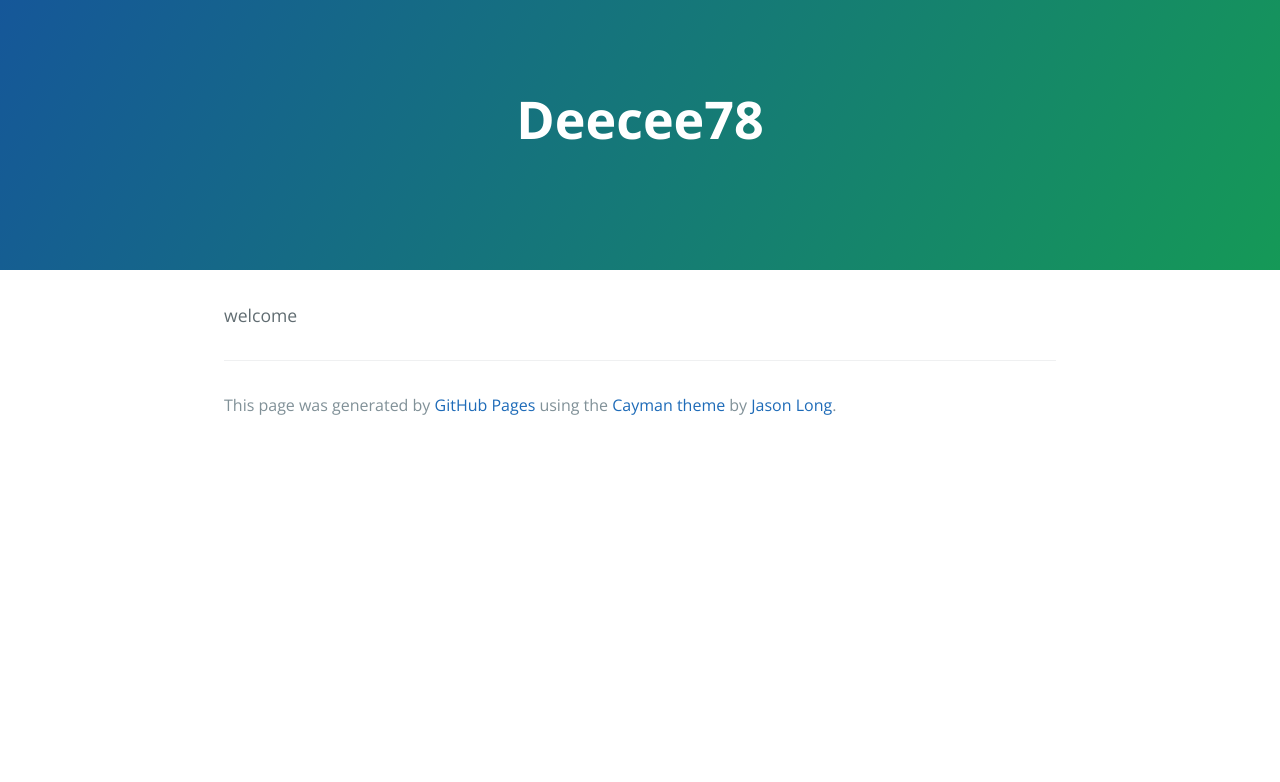
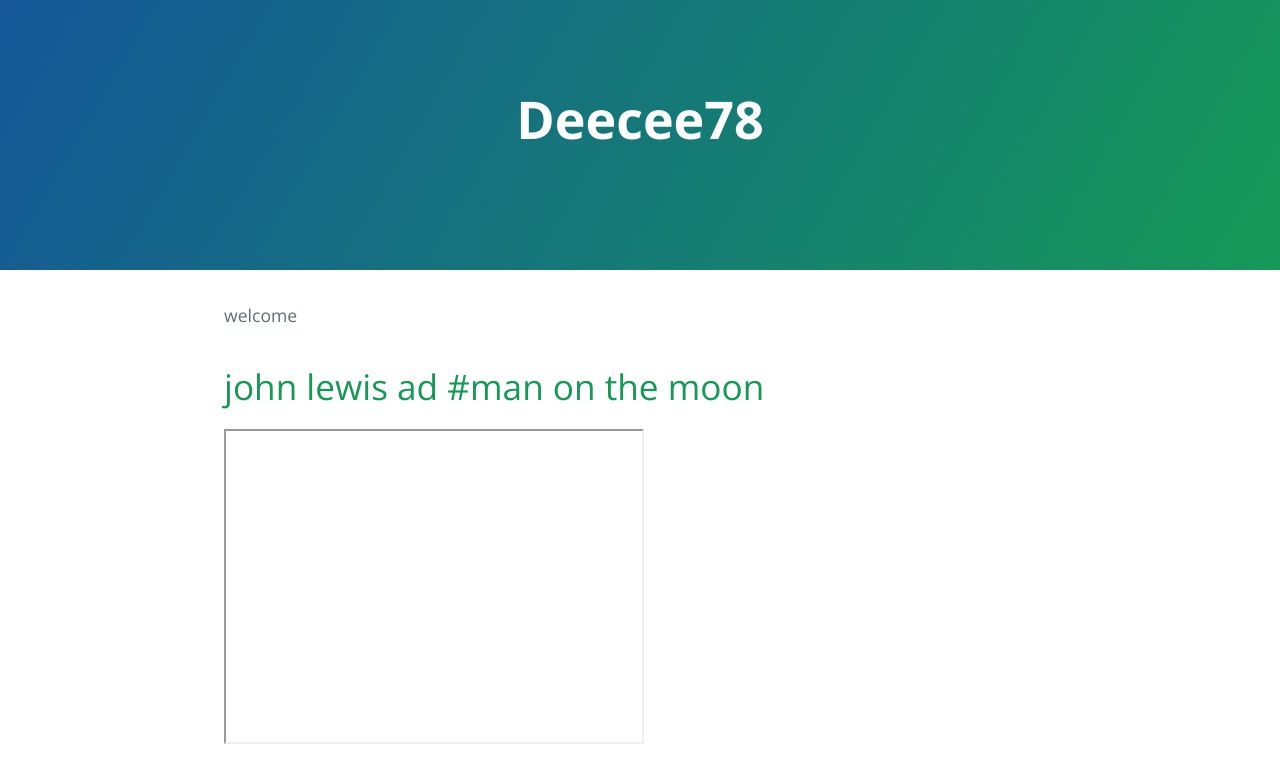
Before and after one commit to deecee78/deecee78.github.io, a plain HTML site: page index.html in a window 1280 px wide. Drawn offline with nearby package versions, Linux system fonts and the light colour scheme.

Commit message:
Update index.html

```diff
--- a/index.html
+++ b/index.html
@@ -17,7 +17,9 @@
 
     <section class="main-content">
       <p>welcome</p>
-
+ <h1>john lewis ad #man on the moon</h1>
+ <iframe width="420" height="315"
+-src=https://www.youtube.com/embed/wuz2ILq4UeA?autoplay=1">
       <footer class="site-footer">
 
         <span class="site-footer-credits">This page was generated by <a href="https://pages.github.com">GitHub Pages</a> using the <a href="https://github.com/jasonlong/cayman-theme">Cayman theme</a> by <a href="https://twitter.com/jasonlong">Jason Long</a>.</span>
```
